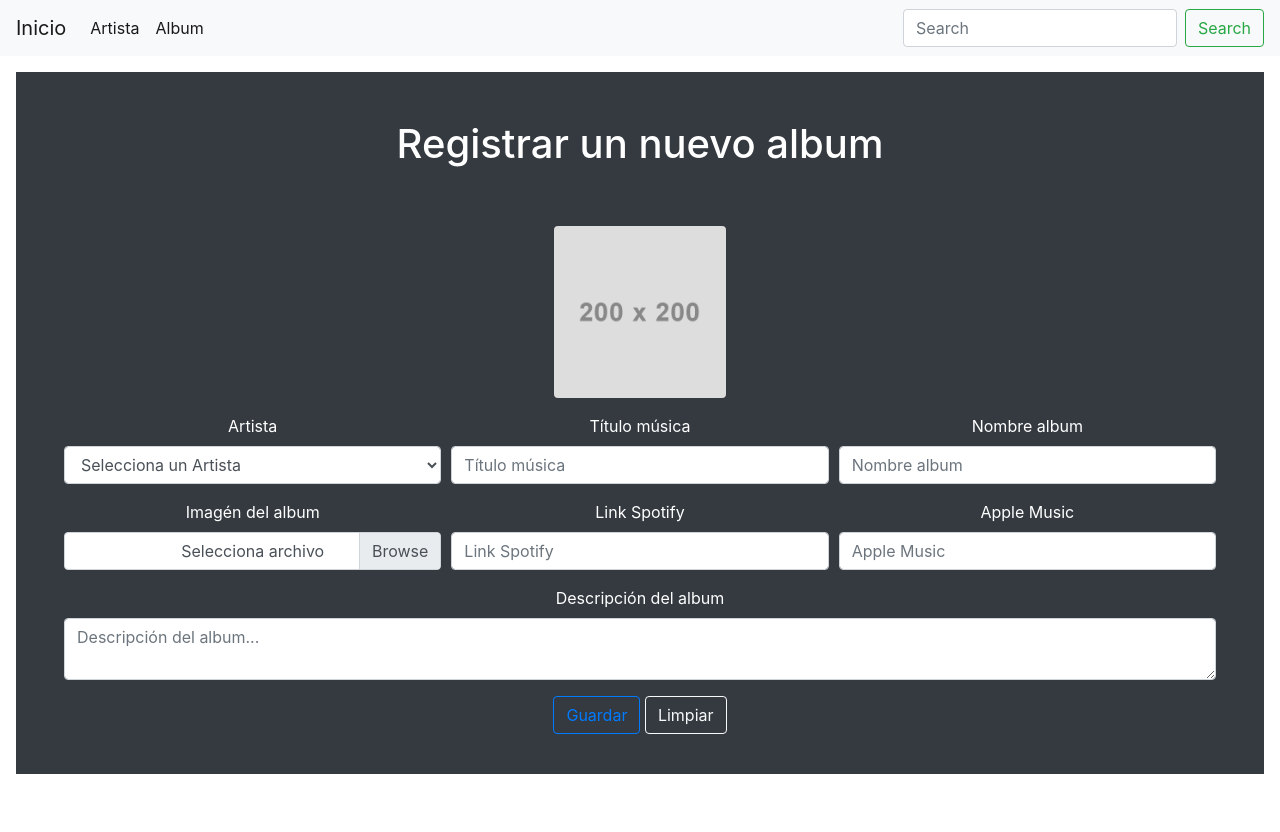
After one commit to OscarMG9/ProyectoFinal, a PHP site: page /pages/Album.html in a window 1280 px wide. The commit adds this page. Run offline with PHP 8.4, Linux system fonts and the light colour scheme; some libraries are stand-ins or nearby versions.

Commit message:
FormAlbum

```diff
--- a/css/style.css
+++ b/css/style.css
@@ -1,3 +1,3 @@
 * {
-    background: rgb(121, 163, 62)
+    /* background: rgb(121, 163, 62) */
 }
--- a/index.html
+++ b/index.html
@@ -4,9 +4,9 @@
     <meta name="viewport" content="width=device-width, initial-scale=1.0">
     <title>Document</title>
     <link rel="stylesheet" href="./css/style.css">
+    <link rel="stylesheet" href="https://cdn.jsdelivr.net/npm/bootstrap@4.0.0/dist/css/bootstrap.min.css" integrity="sha384-Gn5384xqQ1aoWXA+058RXPxPg6fy4IWvTNh0E263XmFcJlSAwiGgFAW/dAiS6JXm" crossorigin="anonymous">
 </head>
 <body>
-    <h1>Hellou</h1>
+    <h1>Hola</h1>
 </body>
 </html>
-<script src="./js/Pa'_lo_q_gusten.js"></script>
--- /dev/null
+++ b/pages/Album.html
@@ -0,0 +1,102 @@
+<html lang="en">
+<head>
+    <meta charset="UTF-8">
+    <meta name="viewport" content="width=device-width, initial-scale=1.0">
+    <title>Document</title>
+    <link rel="stylesheet" href="https://cdn.jsdelivr.net/npm/bootstrap@4.0.0/dist/css/bootstrap.min.css" integrity="sha384-Gn5384xqQ1aoWXA+058RXPxPg6fy4IWvTNh0E263XmFcJlSAwiGgFAW/dAiS6JXm" crossorigin="anonymous">
+</head>
+<body>
+    <nav class="navbar navbar-expand-lg navbar-light bg-light">
+        <button class="navbar-toggler" type="button" data-toggle="collapse" data-target="#navbarTogglerDemo01" aria-controls="navbarTogglerDemo01" aria-expanded="false" aria-label="Toggle navigation">
+          <span class="navbar-toggler-icon"></span>
+        </button>
+        <div class="collapse navbar-collapse" id="navbarTogglerDemo01">
+          <a class="navbar-brand" href="#">Inicio</a>
+          <ul class="navbar-nav mr-auto mt-2 mt-lg-0">
+            <li class="nav-item active">
+              <a class="nav-link" href="#">Artista</span></a>
+            </li>
+            <li class="nav-item active">
+              <a class="nav-link" href="#">Album</a>
+            </li>
+          </ul>
+          <form class="form-inline my-2 my-lg-0">
+            <input class="form-control mr-sm-2" type="search" placeholder="Search" aria-label="Search">
+            <button class="btn btn-outline-success my-2 my-sm-0" type="submit">Search</button>
+          </form>
+        </div>
+      </nav>
+      <div class=" w-100 my-md-3 pl-md-3">
+            <div class="bg-dark mr-md-3 pt-3 px-3 pt-md-5 px-md-5 text-center text-white overflow-hidden">
+                <h1 class="display-5">Registrar un nuevo album</h1>
+                <form action="" style="margin-top:5%;margin-bottom:5%">
+                        <div class="form-row">
+                            <div class="form-group col-12">
+                                <div class="form-row">
+                                    <div class="form-group col-12">
+                                        <img src="../img/no-images.png" alt="" class="rounded mx-auto d-block" width="15%">
+                                    </div>
+                                </div>
+                                <div class="form-row">
+                                    <div class="form-group col-4">
+                                        <label for="" class="text-center">Artista</label>
+                                        <select name="" id="" class="form-control">
+                                            <option value="" selected>Selecciona un Artista</option>
+                                            <option value="">...</option>
+                                        </select>
+                                    </div>
+                                    <div class="form-group col-4">
+                                        <label for="" class="text-center">Título música</label>
+                                        <input type="text" class="form-control" placeholder="Título música">
+                                    </div>
+                                    <div class="form-group col-4">
+                                        <label for="" class="text-center">Nombre album</label>
+                                        <input type="text" class="form-control" placeholder="Nombre album">
+                                    </div>
+                                </div>
+                                <div class="form-row">
+                                    <div class="form-group col-4">
+                                        <label for="">Imagén del album</label>
+                                        <div class="custom-file">
+                                            <input type="file" class="custom-file-input" id="" required="">
+                                            <label class="custom-file-label" for="">Selecciona archivo</label>
+                                        </div>
+                                    </div>
+                                    <div class="form-group col-4">
+                                        <label for="" class="text-center">Link Spotify</label>
+                                        <input type="text" class="form-control" placeholder="Link Spotify">
+                                    </div>
+                                    <div class="form-group col-4">
+                                        <label for="" class="text-center">Apple Music</label>
+                                        <input type="text" class="form-control" placeholder="Apple Music">
+                                    </div>
+                                </div>
+                                <div class="form-row">
+                                    <div class="form-group col-md-12">
+                                        <label for="" class="text-center">Descripción del album</label>
+                                        <textarea class="form-control" placeholder="Descripción del album..."></textarea>
+                                    </div>
+                                </div>
+                                <button type="submit" class="btn btn-outline-primary">Guardar</button>
+                                <button type="reset" class="btn btn-outline-light">Limpiar</button>
+                            </div>
+                        </div>
+                        <br>
+                </form>
+            </div>
+      </div>
+</body>
+</html>
+<script src="./js/Pa'_lo_q_gusten.js"></script>
+<script src="https://code.jquery.com/jquery-3.2.1.slim.min.js" integrity="sha384-KJ3o2DKtIkvYIK3UENzmM7KCkRr/rE9/Qpg6aAZGJwFDMVNA/GpGFF93hXpG5KkN" crossorigin="anonymous"></script>
+<script>window.jQuery || document.write('<script src="../../assets/js/vendor/jquery-slim.min.js"><\/script>')</script>
+<script src="../../assets/js/vendor/popper.min.js"></script>
+<script src="../../dist/js/bootstrap.min.js"></script>
+<script src="../../assets/js/vendor/holder.min.js"></script>
+<script>
+    Holder.addTheme('thumb', {
+      bg: '#55595c',
+      fg: '#eceeef',
+      text: 'Thumbnail'
+    });
+  </script>
```
Also changed, not shown: pages/home.html (deleted, +0 -10 lines), img/no-images.png (added).
